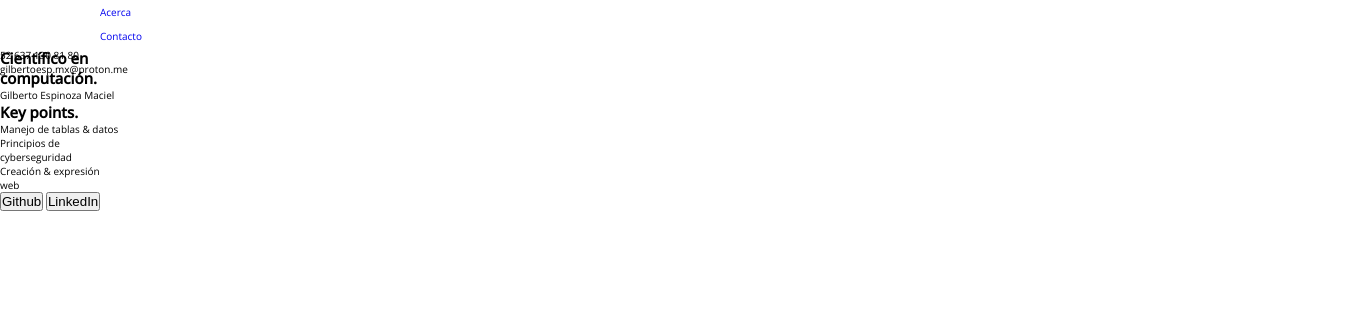
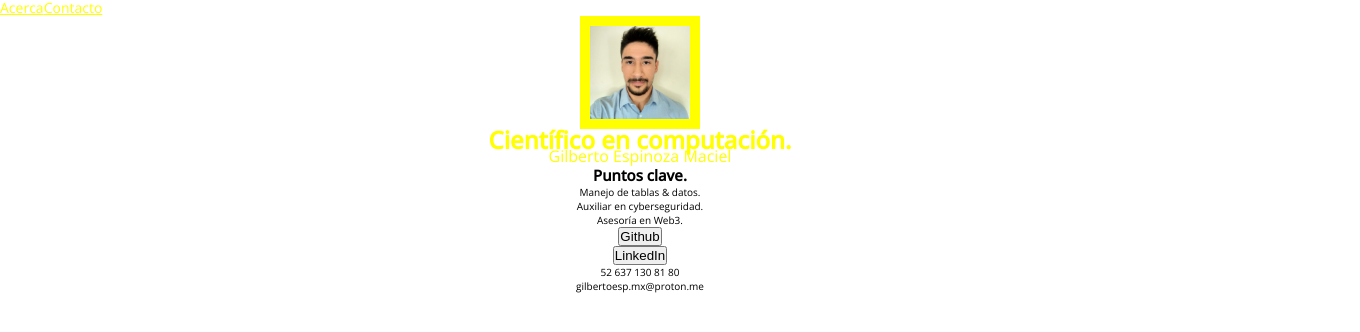
Before and after one commit to gilbertoesp/gilbertoesp.github.io, a plain HTML site: page index.html in a window 1280 px wide. Shown: the whole page, 1360 px wide, since content can reach past the window. Drawn offline with nearby package versions, Linux system fonts and the light colour scheme.

Commit message:
Centrando el maquetado y agregando estilos iniciales al titulo

```diff
--- a/css/phone.css
+++ b/css/phone.css
@@ -6,40 +6,62 @@
 html{
     font-size: 62.5%;  /* 1rem = 10px */
     font-family: 'Open Sans', sans-serif;
+    text-align: center;
 }
 
 /* . . .  */
-.navegacion{
+.navegacion ul{
     width: 100%;
-    display: inline-block;
-    padding: 0 20px;
-    margin-left: 80px;
-}
-.navegacion ul{
-    list-style: none;
+    display: flex;
+    flex-wrap: wrap;
 }
 .navegacion__item{
     text-decoration: none;
-    text-align: center;
-    font-size: 400;
-    line-height: 2.4rem;
+    list-style: none;
+
 }
+
+.navegacion__item a{
+    font-size: 1.4rem;
+    font-weight: 400;
+    line-height: 1.6rem;
+    color: yellow;
+}
+
+
 /* . . .  */
-main{
-    display: flex;
-    flex-wrap: wrap;
-}
 .contenido{
+    position: relative;
     width: 100%;
 }
-.contenido__foto{
-    position: absolute;
-    background-image: url(../assets/afro.jpg);
-    background-position: center;
-    background-repeat: no-repeat;
-    background-size: cover;
+.contenido__portada{
+    display: inline-block;
+    width: 90%;
+    margin: 0 auto;
+    align-content: center;
+}
+.portada__foto img{
     width: 120px;
     height: auto;
-    border-radius: 16px;
+    margin: 0 auto;
+    border: 1rem solid yellow;
 }
+
+.portada__titulo{
+    display: inline-block;
+}
+.portada__titulo h1{
+    font-size: 2.4rem;
+    line-height: 1.6rem;
+    font-weight: bold;
+    color: yellow;
+}
+
+.portada__titulo p{
+    line-height: 1.6rem;
+    font-size: 1.6rem;
+    font-weight: 400;
+    color: yellow;
+}
+
 /* . . .  */
--- a/index.html
+++ b/index.html
@@ -22,28 +22,37 @@
     <header class="navegacion">
         <span></span>
         <ul>
-            <li><a href="#acerca" class="navegacion__item">Acerca</a></li>
-            <li><a href="#contacto" class="navegacion__item">Contacto</a></li>
+            <li class="navegacion__item"><a href="#acerca">Acerca</a></li>
+            <li class="navegacion__item"><a href="#contacto">Contacto</a></li>
         </ul>
     </header>
     <main class="contenido">
-        <div class="contenido__foto"><div>
-        <section class="contenido__titulo">
-            <h1>Científico en computación.</h1>
-            <p>Gilberto Espinoza Maciel</p>
-        </section>
-        <section class="contenido__lista-puntos">
-            <h2>Key points.</h2>
-            <ul>
-                <li>Manejo de tablas & datos</li>
-                <li>Principios de cyberseguridad</li>
-                <li>Creación & expresión web</li>
+        <div class="contenido__portada">
+            <div class="portada__foto">
+                <img src="./assets/profile.jpg" alt="">
+            </div>
+                <div class="portada__titulo">
+                    <h1>Científico en computación.</h1>
+                    <p>Gilberto Espinoza Maciel</p>
+                </div>
+        </div>
+        <section class="contenido__puntos-clave">
+            <div class="puntos-clave__titulo">
+                <h2>Puntos clave.</h2>
+                <p></p>
+            </div>
+            <ul class="puntos-clave__lista">
+                <li>Manejo de tablas & datos.</li>
+                <li>Auxiliar en cyberseguridad.</li>
+                <li>Asesoría en Web3.</li>
             </ul>
         </section>
         <section id="acerca" class="contenido__perfil">
-            <div>
-                <button class="perfil__enlace">Github</button> <!--Github-->
-                <button class="perfil__enlace">LinkedIn</button> <!--Linkedin-->
+            <div class="perfil__lateral">
+                <button class="lateral__enlace">Github</button> <!--Github-->
+            </div>
+            <div class="perfil_lateral">
+                <button class="lateral__enlace">LinkedIn</button> <!--Linkedin-->
             </div>
         </section>
     </main>
```
